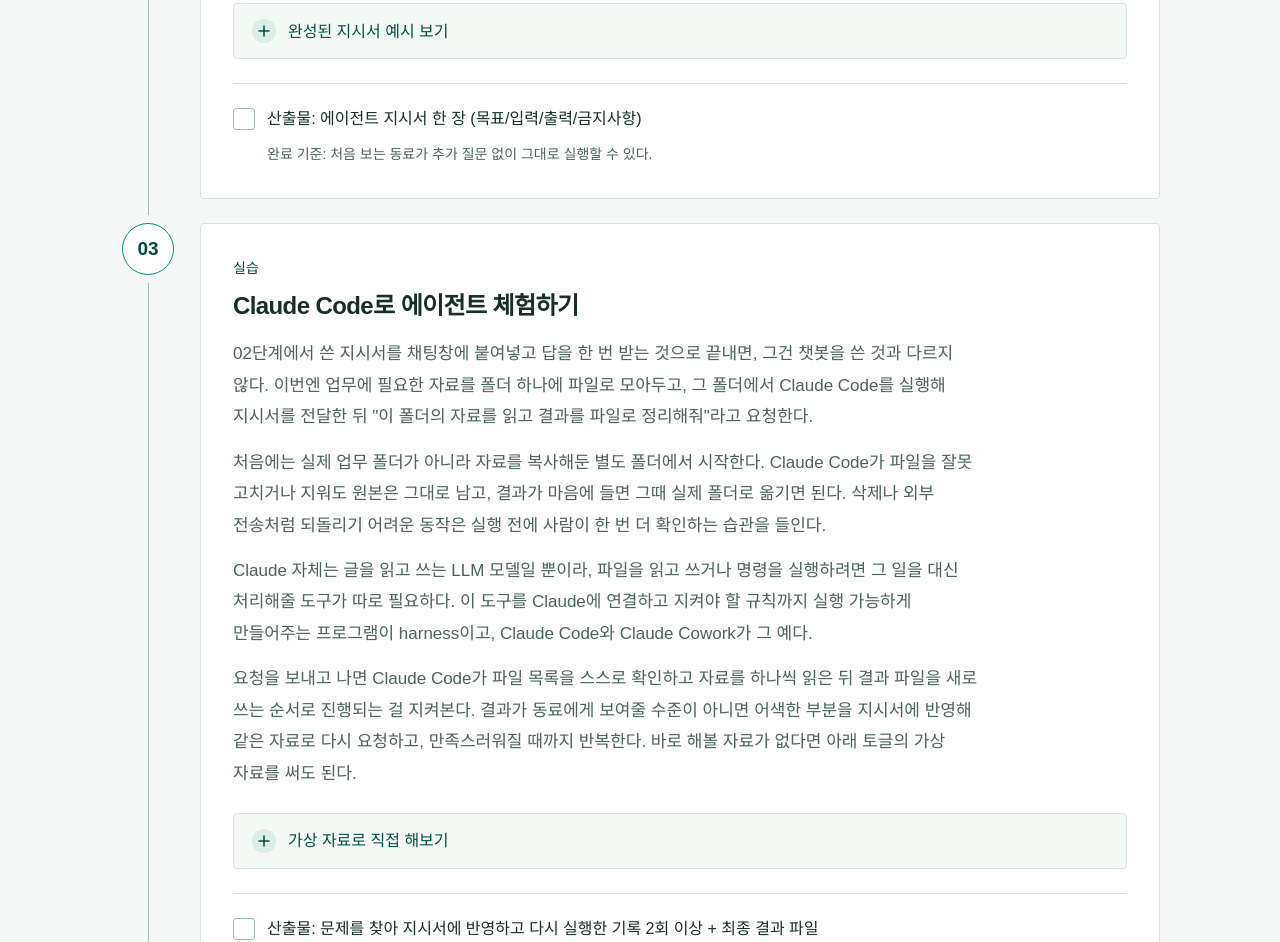
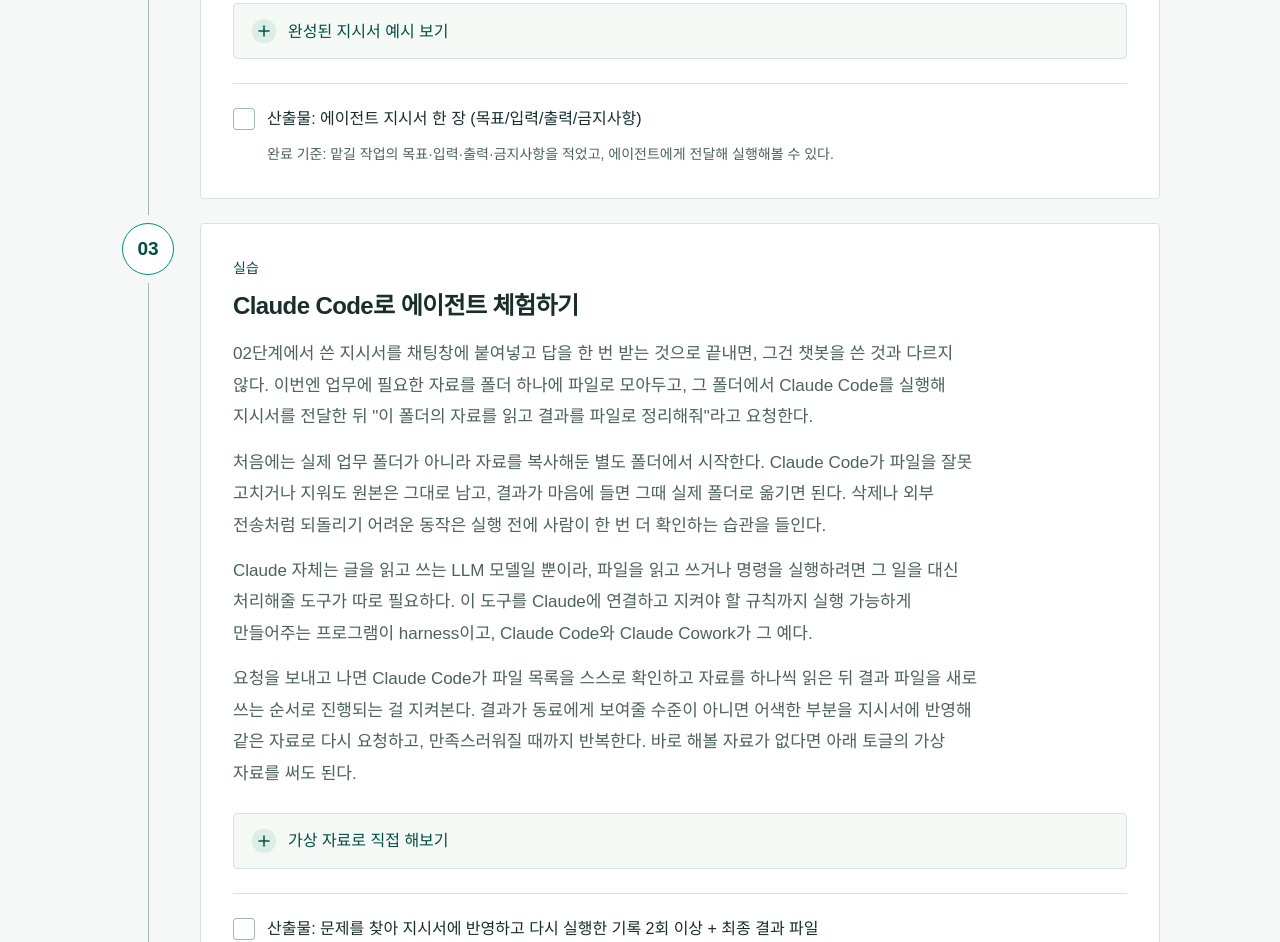
Before and after one commit to YUJAEYUN/hanagent, a plain HTML site: page index.html in a window 1280 px wide. Shown: the part 3364-4306 px from the top of the page. Drawn offline with Linux system fonts and the light colour scheme; a web font is replaced by a local one.

Commit message:
02단계 완료 기준을 에이전트에게 전달해 실행할 수 있는 지시서로 조정

```diff
--- a/index.html
+++ b/index.html
@@ -339,7 +339,7 @@
           <div class="mod__deliverable">
             <input type="checkbox" class="chk" id="d2"><label for="d2">산출물: 에이전트 지시서 한 장 (목표/입력/출력/금지사항)</label>
           </div>
-          <p class="mod__check">완료 기준: 처음 보는 동료가 추가 질문 없이 그대로 실행할 수 있다.</p>
+          <p class="mod__check">완료 기준: 맡길 작업의 목표·입력·출력·금지사항을 적었고, 에이전트에게 전달해 실행해볼 수 있다.</p>
         </div>
       </div>
 
```
